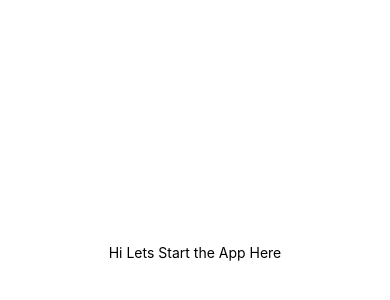
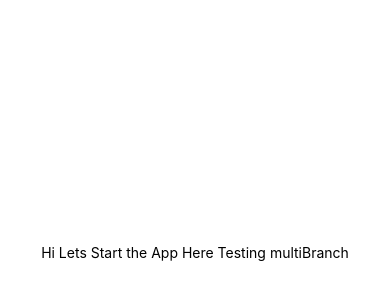
Before and after one commit to Praveen-KB/Instagram-Clone, a React Native app: screen / in a window 390 px wide. Shown: the part 170-470 px from the top of the page. Built offline with nearby package versions, Linux system fonts and the light colour scheme.

Commit message:
Praveen Cendrol 28/06/2023 test

```diff
--- a/App.tsx
+++ b/App.tsx
@@ -17,7 +17,7 @@ function App(): JSX.Element {
 
       <View style={styles.sectionContainer}>
         <Text>
-          Hi Lets Start the App Here
+          Hi Lets Start the App Here Testing multiBranch
         </Text>
       </View>
 
```
Also changed, not shown: tsconfig.json (+12 -0 lines).
